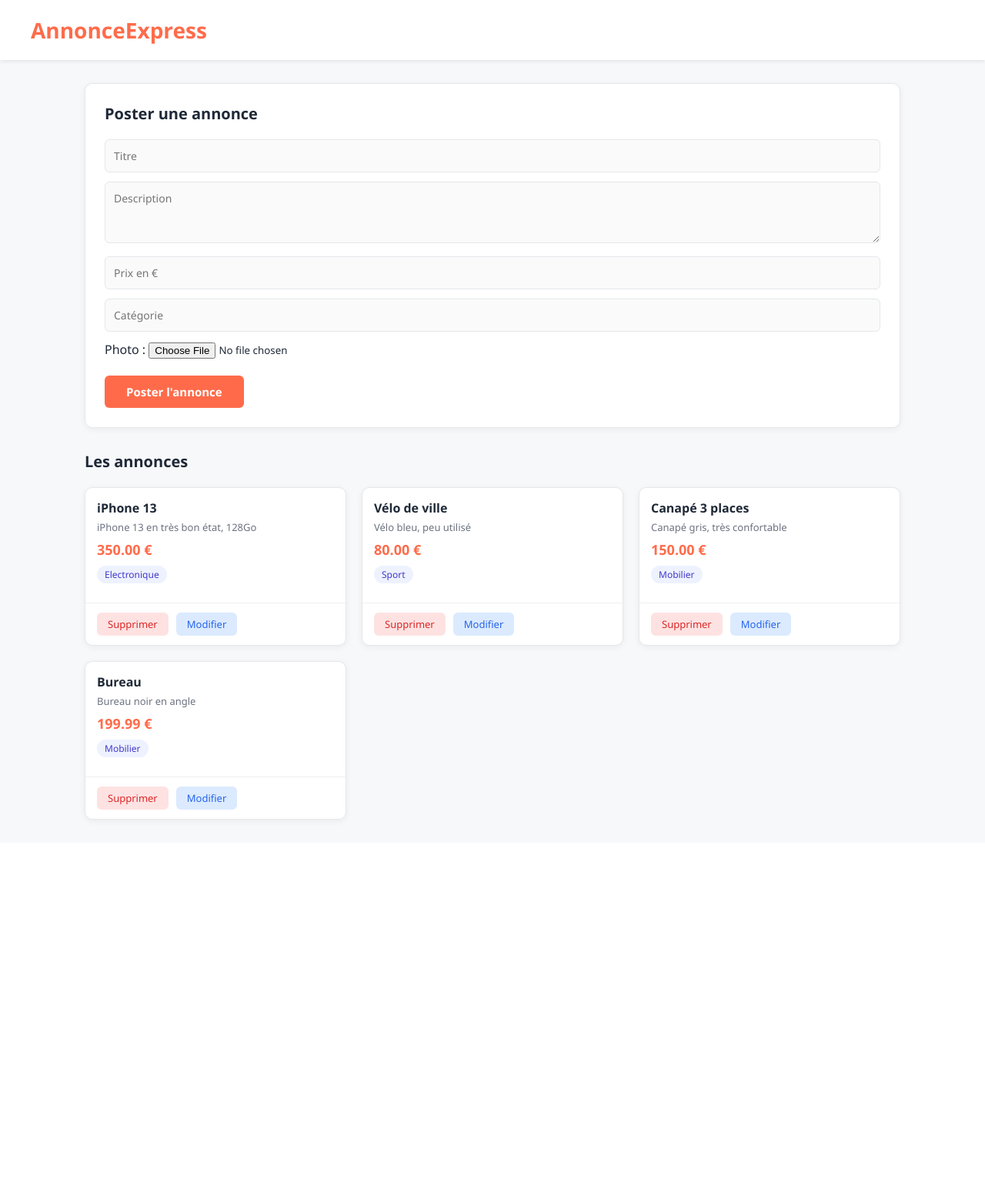
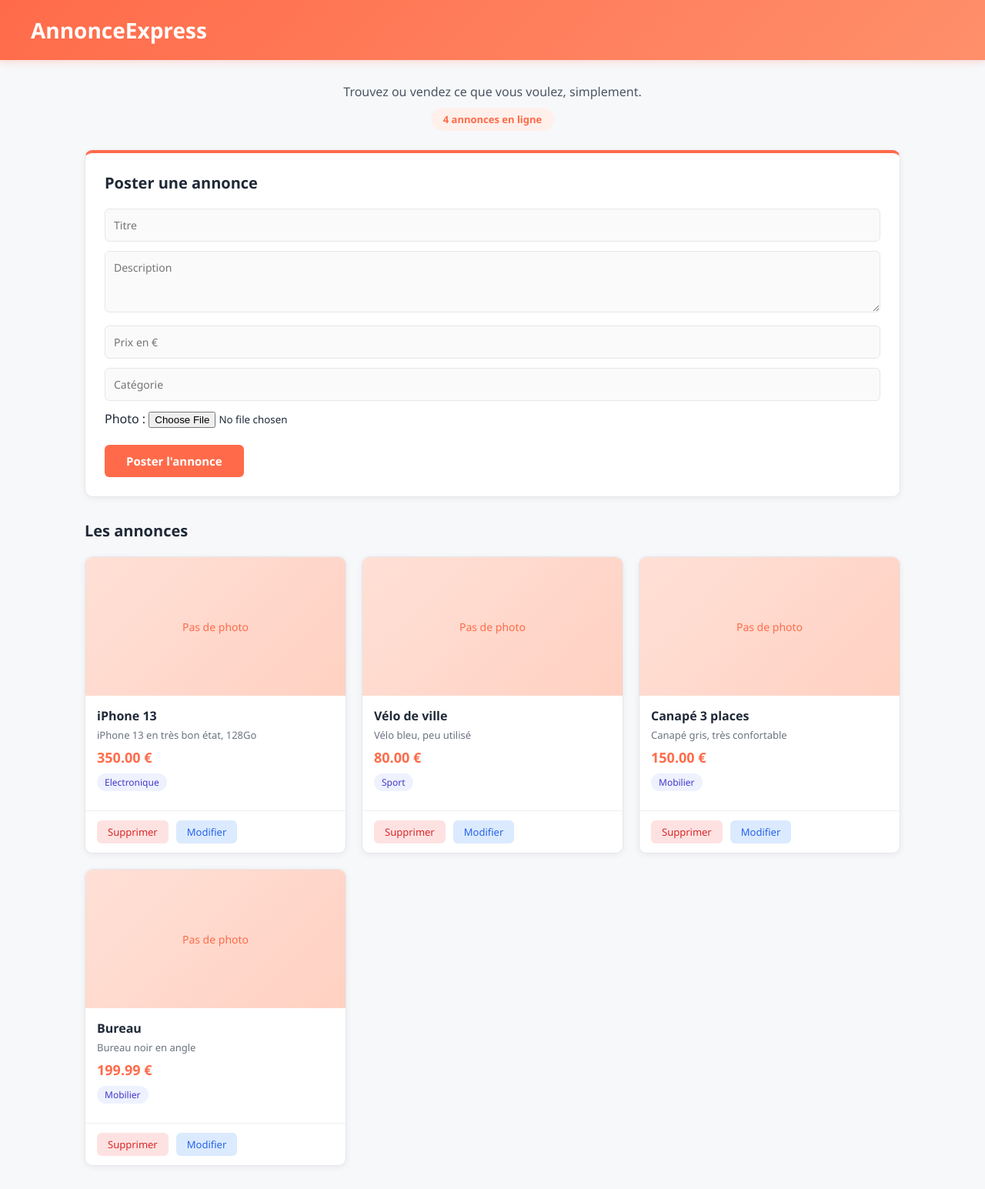
Before and after one commit to Youks95/AnnonceExpress, a PHP site: page /AnnonceExpress/ in a window 1280 px wide. Shown: the whole page at 77% size. Before the commit the page ends 1069 px from the top, so only its background shows below. Run offline with PHP 8.4, Linux system fonts and the light colour scheme; data comes from the database, SQL or seed files in the repository.

Commit message:
Update index.php

```diff
--- a/index.php
+++ b/index.php
@@ -1,3 +1,74 @@
+<?php
+
+	$bdd = new mysqli("localhost","root","","annonce_express");
+
+	function selectAllAnnonce($bdd)
+	{
+		//requete
+		$select = "select * from annonce";
+		//preparer la requete
+		$stmt = $bdd->prepare($select);
+		//executer la requete
+		$stmt->execute();
+		$lesResultats = $stmt->get_result();
+
+		return $lesResultats;
+	}
+
+	function insertAnnonce($bdd, $titre, $description, $prix, $categorie, $photo)
+	{
+		//requete
+		$insert = "insert into annonce values(null,?,?,?,?,?)";
+		//preparer la requete
+		$stmt = $bdd->prepare($insert);
+		$stmt->bind_param("ssdss", $titre, $description, $prix, $categorie, $photo);
+		//executer la requete
+		$stmt->execute();
+
+		header("Location: http://localhost/AnnonceExpress/index.php");
+	}
+
+	function deleteAnnonce($bdd, $id)
+	{
+		//requete
+		$delete = "delete from annonce where idannonce=?";
+		//preparer la requete
+		$stmt = $bdd->prepare($delete);
+		$stmt->bind_param("i", $id);
+		//executer la requete
+		$stmt->execute();
+	}
+
+	if (isset($_GET['action']) && $_GET['action'] == "suppr") {
+		$id = $_GET['id'];
+		deleteAnnonce($bdd, $id);
+		header("Location: index.php");
+		exit();
+	}
+
+	if (isset($_POST['poster'])) {
+		$titre = $_POST['titre'];
+		$description = $_POST['description'];
+		$prix = $_POST['prix'];
+		$categorie = $_POST['categorie'];
+
+		$photoname = basename($_FILES['photo']['name']);
+		$dossier = 'images/';
+
+		if (!is_dir($dossier)) {
+			mkdir($dossier);
+		}
+
+		$destination = $dossier . $photoname;
+		move_uploaded_file($_FILES['photo']['tmp_name'], $destination);
+
+		insertAnnonce($bdd, $titre, $description, $prix, $categorie, $destination);
+		exit();
+	}
+
+	$lesResultats = selectAllAnnonce($bdd);
+
+?>
 <!DOCTYPE html>
 <html>
 <head>
@@ -18,13 +89,13 @@
 		}
 
 		header {
-			background-color: #fff;
+			background: linear-gradient(135deg, #ff6b4a, #ff8f6b);
 			padding: 20px 40px;
-			box-shadow: 0 2px 5px rgba(0,0,0,0.08);
+			box-shadow: 0 2px 10px rgba(255,107,74,0.25);
 		}
 
 		header h1 {
-			color: #ff6b4a;
+			color: #fff;
 			font-size: 28px;
 		}
 
@@ -34,6 +105,27 @@
 			padding: 0 20px;
 		}
 
+		.hero {
+			text-align: center;
+			margin-bottom: 25px;
+		}
+
+		.hero p {
+			font-size: 16px;
+			color: #4b5563;
+			margin-bottom: 10px;
+		}
+
+		.badge-count {
+			display: inline-block;
+			background-color: #fff0eb;
+			color: #ff6b4a;
+			padding: 6px 16px;
+			border-radius: 20px;
+			font-size: 13px;
+			font-weight: bold;
+		}
+
 		.formulaire {
 			background-color: #fff;
 			padding: 25px;
@@ -41,6 +133,7 @@
 			box-shadow: 0 2px 8px rgba(0,0,0,0.06);
 			margin-bottom: 30px;
 			border: 1px solid #e5e7eb;
+			border-top: 4px solid #ff6b4a;
 		}
 
 		.formulaire h2 {
@@ -121,6 +214,18 @@
 			background-color: #f0f0f0;
 		}
 
+		.no-photo {
+			width: 100%;
+			height: 180px;
+			display: flex;
+			align-items: center;
+			justify-content: center;
+			background: linear-gradient(135deg, #ffe0d6, #ffd1c2);
+			color: #ff6b4a;
+			font-size: 14px;
+			font-weight: 500;
+		}
+
 		.carte-info {
 			padding: 15px;
 		}
@@ -191,73 +296,10 @@
 
 	<div class="container">
 
-	<?php
-
-		$bdd = new mysqli("localhost","root","","annonce_express");
-
-		function selectAllAnnonce($bdd)
-		{
-			//requete
-			$select = "select * from annonce";
-			//preparer la requete
-			$stmt = $bdd->prepare($select);
-			//executer la requete
-			$stmt->execute();
-			$lesResultats = $stmt->get_result();
-
-			return $lesResultats;
-		}
-
-		function insertAnnonce($bdd, $titre, $description, $prix, $categorie, $photo)
-		{
-			//requete
-			$insert = "insert into annonce values(null,?,?,?,?,?)";
-			//preparer la requete
-			$stmt = $bdd->prepare($insert);
-			$stmt->bind_param("ssdss", $titre, $description, $prix, $categorie, $photo);
-			//executer la requete
-			$stmt->execute();
-
-			header("Location: http://localhost/AnnonceExpress/index.php");
-		}
-
-		function deleteAnnonce($bdd, $id)
-		{
-			//requete
-			$delete = "delete from annonce where idannonce=?";
-			//preparer la requete
-			$stmt = $bdd->prepare($delete);
-			$stmt->bind_param("i", $id);
-			//executer la requete
-			$stmt->execute();
-		}
-
-		if (isset($_GET['action']) && $_GET['action'] == "suppr") {
-			$id = $_GET['id'];
-			deleteAnnonce($bdd, $id);
-		}
-
-		if (isset($_POST['poster'])) {
-			$titre = $_POST['titre'];
-			$description = $_POST['description'];
-			$prix = $_POST['prix'];
-			$categorie = $_POST['categorie'];
-
-			$photoname = basename($_FILES['photo']['name']);
-			$dossier = 'images/';
-
-			if (!is_dir($dossier)) {
-				mkdir($dossier);
-			}
-
-			$destination = $dossier . $photoname;
-			move_uploaded_file($_FILES['photo']['tmp_name'], $destination);
-
-			insertAnnonce($bdd, $titre, $description, $prix, $categorie, $destination);
-			exit();
-		}
-
-	?>
+		<div class="hero">
+			<p>Trouvez ou vendez ce que vous voulez, simplement.</p>
+			<span class="badge-count"><?php echo $lesResultats->num_rows; ?> annonce<?php echo $lesResultats->num_rows > 1 ? 's' : ''; ?> en ligne</span>
+		</div>
 
 		<div class="formulaire">
 			<h2>Poster une annonce</h2>
@@ -277,12 +319,17 @@
 
 		<?php
 
-		$lesResultats = selectAllAnnonce($bdd);
+		foreach ($lesResultats as $unResultat) {
 
-		foreach ($lesResultats as $unResultat) {
+			echo '<div class="carte">';
+
+			if (!empty($unResultat["photo"])) {
+				echo '<img src="' . $unResultat["photo"] . '">';
+			} else {
+				echo '<div class="no-photo">Pas de photo</div>';
+			}
+
 			echo '
-			<div class="carte">
-				<img src="' . $unResultat["photo"] . '" onerror="this.style.display=\'none\'">
 				<div class="carte-info">
 					<h3>' . $unResultat["titre"] . '</h3>
 					<p>' . $unResultat["description"] . '</p>
```
